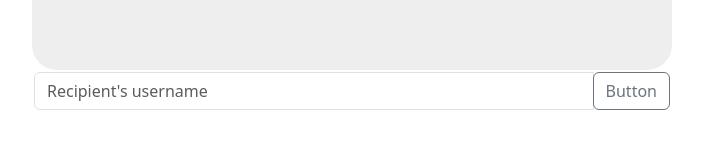
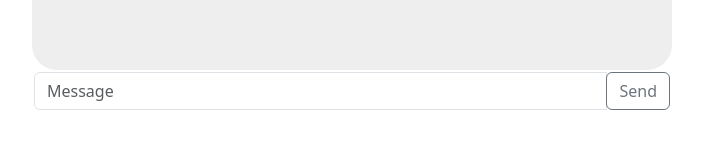
Before and after one commit to Michae1CC/smessage, a React (Vite) app: page / in a window 1280 px wide. Shown: the part 628-776 px from the top of the page, without its empty margins (288-991 px from the left). Built offline with nearby package versions, Linux system fonts and the light colour scheme.

Commit message:
Added Textbox to component

```diff
--- a/src/App.tsx
+++ b/src/App.tsx
@@ -2,6 +2,7 @@
 // import viteLogo from '/vite.svg'
 import "./App.scss";
 import { MessageBubble } from "./MessageBubble";
+import { TextBox } from "./TextBox";
 
 function App() {
   const largeMessage = (
@@ -36,26 +37,7 @@ function App() {
                 <MessageBubble message={largeMessage} />
               </div>
             </div>
-            <div className="row justify-content-center main-input">
-              <div className="input-group" style={{ padding: "2px" }}>
-                <input
-                  type="text"
-                  className="form-control"
-                  placeholder="Recipient's username"
-                  aria-label="Recipient's username"
-                  aria-describedby="button-addon2"
-                />
-                <div className="input-group-append">
-                  <button
-                    className="btn btn-outline-secondary"
-                    type="button"
-                    id="button-addon2"
-                  >
-                    Button
-                  </button>
-                </div>
-              </div>
-            </div>
+          <TextBox />
           </div>
         </div>
       </div>
--- /dev/null
+++ b/src/TextBox.tsx
@@ -0,0 +1,31 @@
+
+ import React from "react";
+
+interface TextBoxProps {
+}
+
+export const TextBox: React.FunctionComponent<TextBoxProps> = (props: TextBoxProps) => {
+    props;
+    return (
+            <div className="row justify-content-center main-input">
+              <div className="input-group" style={{ padding: "2px" }}>
+                <input
+                  type="text"
+                  className="form-control"
+                  placeholder="Message"
+                  aria-label="Message"
+                  aria-describedby="button-addon2"
+                />
+                <div className="input-group-append">
+                  <button
+                    className="btn btn-outline-secondary"
+                    type="button"
+                    id="button-addon2"
+                  >
+                    Send
+                  </button>
+                </div>
+              </div>
+            </div>
+    );
+}
```
